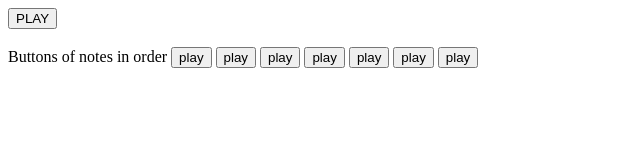
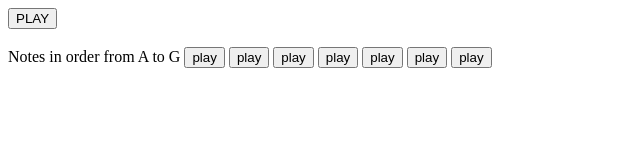
Before and after one commit to ahalyasanjiv/Audiolla, a plain HTML site: page index.html in a window 1280 px wide. Shown: the whole page, without its empty margins (0-640 px from the left). Drawn offline with Linux system fonts and the light colour scheme.

Commit message:
committing. did not make many changes

```diff
--- a/index.html
+++ b/index.html
@@ -12,7 +12,7 @@
 		<audio id="audio" src=""></audio>
 
 		<br><br>
-		Buttons of notes in order
+		Notes in order from A to G
 		<input type="button" value="play" onclick="playSound(0)">
 		<audio class="audio" src="notes/A.wav"></audio>
 
```
